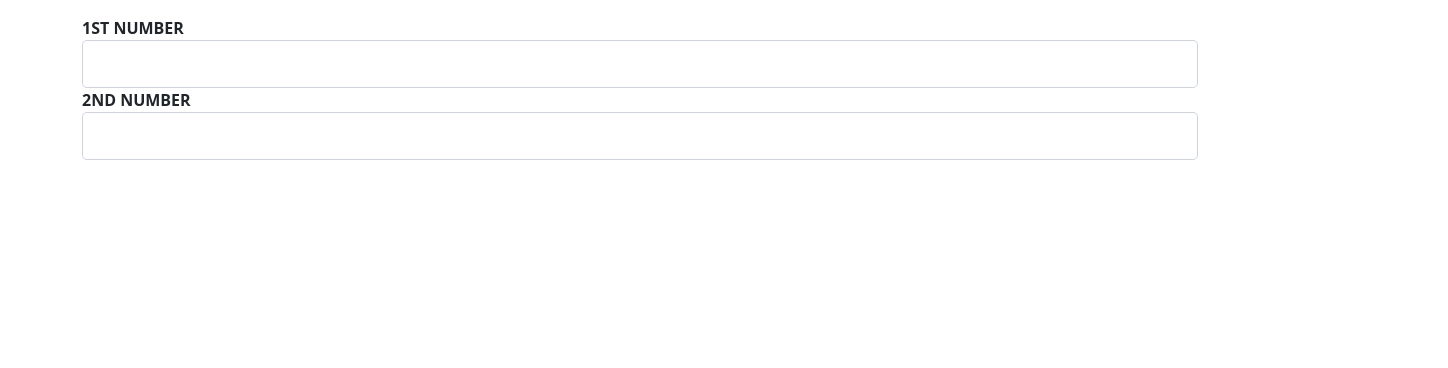
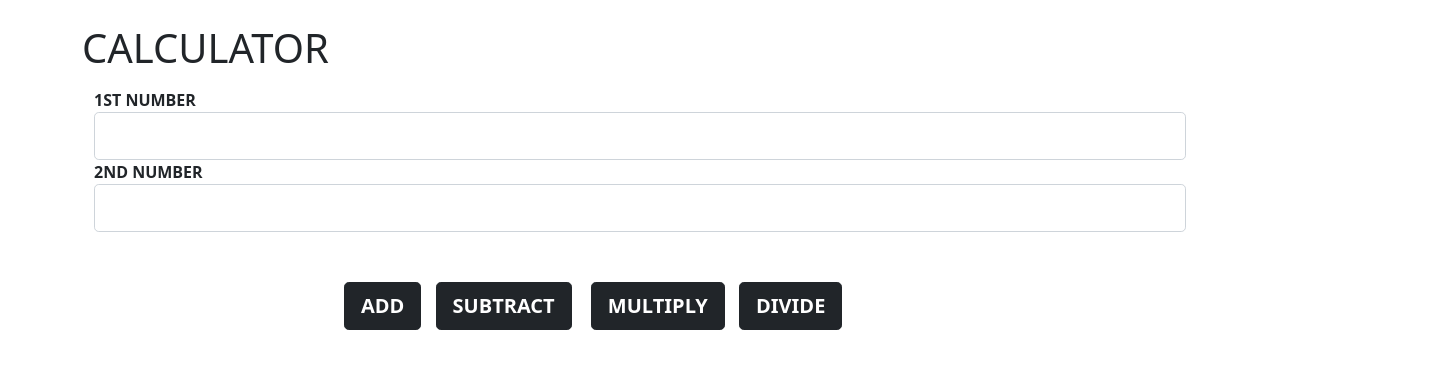
Before and after one commit to charlesNorah/An-Arithmetic-Calculator, a plain HTML site: page index.html in a window 1280 px wide. Shown: the whole page, 1448 px wide, since content can reach past the window. Drawn offline with Linux system fonts and the light colour scheme.

Commit message:
add buttons

```diff
--- a/css/styles.css
+++ b/css/styles.css
@@ -0,0 +1,12 @@
+.button{
+    margin-left: 250px;
+}
+#two{
+    margin: 10px;
+}
+#three{
+    margin: 5px;
+}
+#four{
+    margin: 5px;
+}
--- a/index.html
+++ b/index.html
@@ -12,14 +12,16 @@
     <script src="js/scripts.js"></script>
 </head>
 
-<body>
+<body> <br>
+    <div class="container">
+        <h1>CALCULATOR</h1>
         <!-- FORM -->
         <div class="container">
             <form id="calc">
                 <p>
                 <div class="form-group">
                     <label for="no1"><b>1ST NUMBER</b></label>
-            <input id="no1" class="form-control form-control-lg" type="number" >
+                    <input id="no1" class="form-control form-control-lg" type="number">
                 </div>
                 <div class="form-group">
                     <label for="no2"><b>2ND NUMBER</b></label>
@@ -27,7 +29,24 @@
                 </div>
                 </p>
             </form>
+        </div> <br>
+
+
+        <!-- BUTTONS -->
+        <div class="container button">
+            <p><button class="btn btn-lg btn-dark" id="one"><b>ADD</b></button>
+                <button class="btn btn-lg btn-dark" id="two"><b>SUBTRACT</b></button>
+                <button class="btn btn-lg btn-dark" id="three"><b>MULTIPLY</b></button>
+                <button class="btn btn-lg btn-dark" id="four"><b>DIVIDE</b></button>
+            </p>
         </div>
+
+
+        <!-- ANSWER -->
+    </div>
+
+
+
 
 </body>
 
```
Lines whose indentation alone changed are shown as unchanged.
